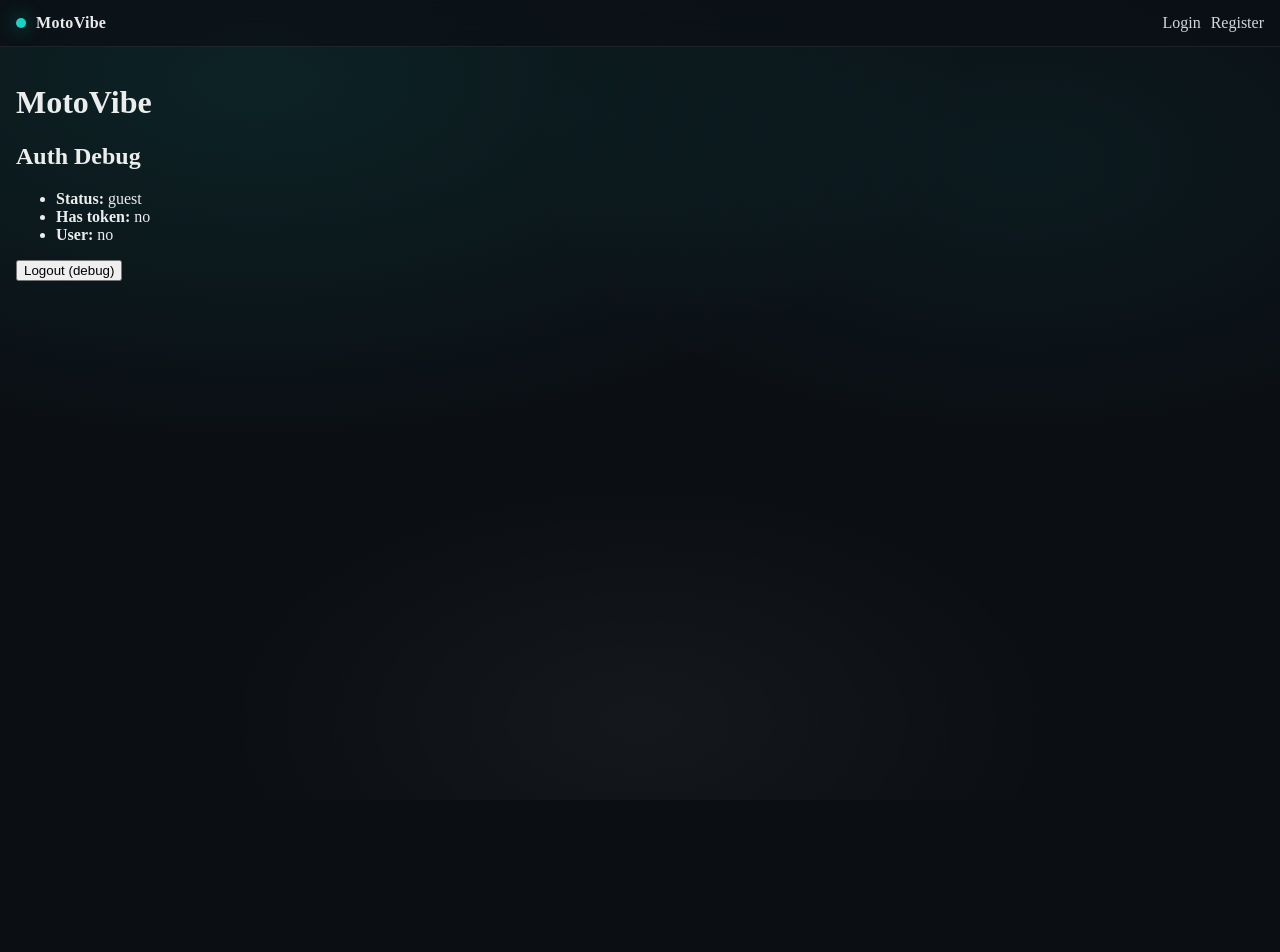
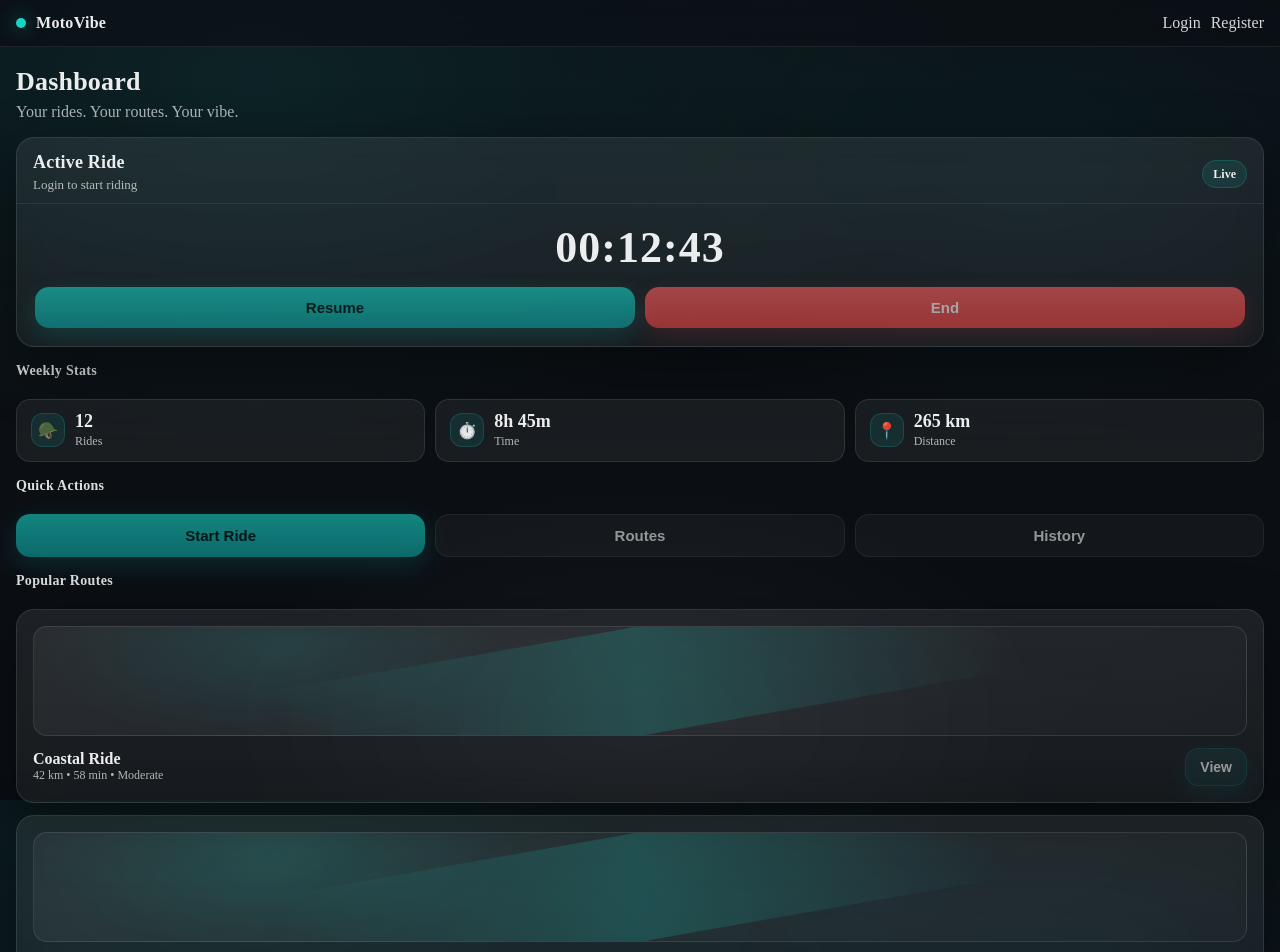
Before and after one commit to Shmuel5252/motovibe, a React (Vite) app in the folder client/: page / in a window 1280 px wide. Shown: the top 952 px of the page. Before the commit the page ends 800 px from the top, so only its background shows below. Built offline with nearby package versions, Linux system fonts and the light colour scheme; no server answers.

Commit message:
feat(ui): dashboard home layout

```diff
--- a/client/src/app/ui/theme.css
+++ b/client/src/app/ui/theme.css
@@ -377,3 +377,120 @@ body{
   padding: var(--pad);
   padding-bottom: 96px; /* מקום ל-bottom nav */
 }
+
+
+/* =========================
+   Home / Dashboard helpers
+   ========================= */
+
+.mv-page{ display: grid; gap: 16px; }
+
+.mv-page__title{ margin-top: 4px; }
+.mv-h1{ margin: 0; font-size: 26px; letter-spacing: 0.2px; }
+.mv-subtitle{ margin: 6px 0 0; color: var(--muted); }
+
+.mv-h2{ margin: 0 0 10px; font-size: 14px; color: rgba(255,255,255,0.86); letter-spacing: 0.3px; }
+
+.mv-section{ display: grid; gap: 10px; }
+
+.mv-card--hero .mv-card__body{ padding: 18px; }
+
+.mv-hero{ display: grid; gap: 14px; }
+.mv-timer{
+  font-size: 44px;
+  font-weight: 800;
+  letter-spacing: 1px;
+  text-align: center;
+  color: rgba(255,255,255,0.92);
+}
+
+.mv-hero__actions{
+  display: grid;
+  grid-template-columns: 1fr 1fr;
+  gap: 10px;
+}
+
+.mv-actions{
+  display: grid;
+  grid-template-columns: 1fr 1fr 1fr;
+  gap: 10px;
+}
+
+/* Extra button variants (still same Button system) */
+.mv-btn--ghost{
+  border: 1px solid rgba(255,255,255,0.10);
+  background: rgba(255,255,255,0.06);
+  color: var(--text);
+}
+
+.mv-btn--small{
+  padding: 10px 14px;
+  border-radius: 14px;
+  font-size: 14px;
+}
+
+.mv-btn--primarySoft{
+  border: 1px solid rgba(25,211,197,0.18);
+  background: rgba(25,211,197,0.10);
+  color: rgba(255,255,255,0.92);
+  box-shadow: 0 10px 26px rgba(25,211,197,0.12);
+}
+
+.mv-grid{
+  display: grid;
+  gap: 12px;
+}
+
+/* Map preview placeholder (card media) */
+.mv-mapPreview{
+  height: 110px;
+  border-radius: 14px;
+  background:
+    radial-gradient(400px 160px at 20% 20%, rgba(25,211,197,0.12), transparent 60%),
+    linear-gradient(135deg, rgba(255,255,255,0.06), rgba(255,255,255,0.02));
+  border: 1px solid rgba(255,255,255,0.10);
+  overflow: hidden;
+  position: relative;
+}
+
+.mv-mapPreview__line{
+  position: absolute;
+  inset: 0;
+  background:
+    linear-gradient(90deg, transparent 0%, rgba(25,211,197,0.0) 20%, rgba(25,211,197,0.22) 50%, rgba(25,211,197,0.0) 80%, transparent 100%);
+  transform: rotate(-10deg);
+  opacity: 0.9;
+}
+
+.mv-routeCard .mv-card__body{ display: grid; gap: 12px; }
+
+.mv-routeCard__content{
+  display: flex;
+  align-items: center;
+  justify-content: space-between;
+  gap: 12px;
+}
+
+.mv-routeCard__title{ font-weight: 800; }
+.mv-routeCard__meta{ font-size: 12px; }
+
+.mv-badge{
+  padding: 6px 10px;
+  border-radius: 999px;
+  font-size: 12px;
+  font-weight: 700;
+}
+
+.mv-badge--teal{
+  background: rgba(25,211,197,0.10);
+  border: 1px solid rgba(25,211,197,0.20);
+  color: rgba(255,255,255,0.92);
+}
+
+.mv-debug .mv-card__body{ padding: 14px 16px; }
+
+.mv-list{
+  margin: 0;
+  padding-left: 18px;
+  color: rgba(255,255,255,0.88);
+}
--- a/client/src/pages/Home.jsx
+++ b/client/src/pages/Home.jsx
@@ -1,6 +1,11 @@
 import React, { useEffect } from "react";
 import { useAuth } from "../app/state/useAuth.js";
 import { hydrate, logout } from "../app/state/authStore.js";
+
+import GlassCard from "../app/ui/components/GlassCard.jsx";
+import ButtonPrimary from "../app/ui/components/ButtonPrimary.jsx";
+import ButtonDanger from "../app/ui/components/ButtonDanger.jsx";
+import StatStrip from "../app/ui/components/StatStrip.jsx";
 
 export default function Home() {
   const auth = useAuth();
@@ -9,12 +14,92 @@ export default function Home() {
     hydrate();
   }, []);
 
+  const isAuthed = auth.status === "authenticated";
+
+  // UI placeholders (Post-MVP visuals) — no logic changes
+  const weeklyStats = [
+    { icon: "🪖", value: "12", label: "Rides" },
+    { icon: "⏱️", value: "8h 45m", label: "Time" },
+    { icon: "📍", value: "265 km", label: "Distance" },
+  ];
+
   return (
+    <div className="mv-page">
+      <div className="mv-page__title">
+        <h1 className="mv-h1">Dashboard</h1>
+        <p className="mv-subtitle">Your rides. Your routes. Your vibe.</p>
+      </div>
+
+      {/* Active Ride Card (placeholder UI for now) */}
+      <GlassCard
+        className="mv-card--hero"
+        title="Active Ride"
+        subtitle={isAuthed ? "Ready when you are" : "Login to start riding"}
+        right={<span className="mv-badge mv-badge--teal">Live</span>}
+      >
+        <div className="mv-hero">
+          <div className="mv-timer">00:12:43</div>
+
+          <div className="mv-hero__actions">
+            <ButtonPrimary disabled={!isAuthed}>Resume</ButtonPrimary>
+            <ButtonDanger disabled={!isAuthed}>End</ButtonDanger>
+          </div>
+        </div>
+      </GlassCard>
+
+      {/* Weekly stats */}
+      <div className="mv-section">
+        <h2 className="mv-h2">Weekly Stats</h2>
+        <StatStrip items={weeklyStats} />
+      </div>
+
+      {/* Quick actions */}
+      <div className="mv-section">
+        <h2 className="mv-h2">Quick Actions</h2>
+        <div className="mv-actions">
+          <ButtonPrimary disabled={!isAuthed}>Start Ride</ButtonPrimary>
+          <button className="mv-btn mv-btn--ghost" type="button" disabled={!isAuthed}>
+            Routes
+          </button>
+          <button className="mv-btn mv-btn--ghost" type="button" disabled={!isAuthed}>
+            History
+          </button>
+        </div>
+      </div>
+
+      {/* Popular / Recent routes (placeholder cards) */}
+      <div className="mv-section">
+        <h2 className="mv-h2">Popular Routes</h2>
+
+        <div className="mv-grid">
+          {[
+            { title: "Coastal Ride", meta: "42 km • 58 min • Moderate" },
+            { title: "Forest Hills", meta: "38 km • 50 min • Easy" },
+            { title: "Mountain Pass", meta: "55 km • 1h 15m • Challenging" },
+          ].map((r) => (
+            <GlassCard key={r.title} className="mv-routeCard">
+              <div className="mv-mapPreview" aria-hidden="true">
+                <div className="mv-mapPreview__line" />
+              </div>
+
+              <div className="mv-routeCard__content">
                 <div>
-      <h1>MotoVibe</h1>
+                  <div className="mv-routeCard__title">{r.title}</div>
+                  <div className="mv-routeCard__meta mv-muted">{r.meta}</div>
+                </div>
 
-      <h2>Auth Debug</h2>
-      <ul>
+                <button className="mv-btn mv-btn--small mv-btn--primarySoft" type="button" disabled={!isAuthed}>
+                  View
+                </button>
+              </div>
+            </GlassCard>
+          ))}
+        </div>
+      </div>
+
+      {/* Debug section kept (but styled + collapsed) */}
+      <GlassCard className="mv-debug" title="Auth Debug" subtitle="Temporary (MVP)">
+        <ul className="mv-list">
           <li>
             <b>Status:</b> {auth.status}
           </li>
@@ -26,7 +111,12 @@ export default function Home() {
           </li>
         </ul>
 
-      <button onClick={logout}>Logout (debug)</button>
+        <div style={{ marginTop: 12 }}>
+          <ButtonDanger onClick={logout} disabled={!isAuthed}>
+            Logout (debug)
+          </ButtonDanger>
+        </div>
+      </GlassCard>
     </div>
   );
 }
```
Lines whose indentation alone changed are shown as unchanged.
